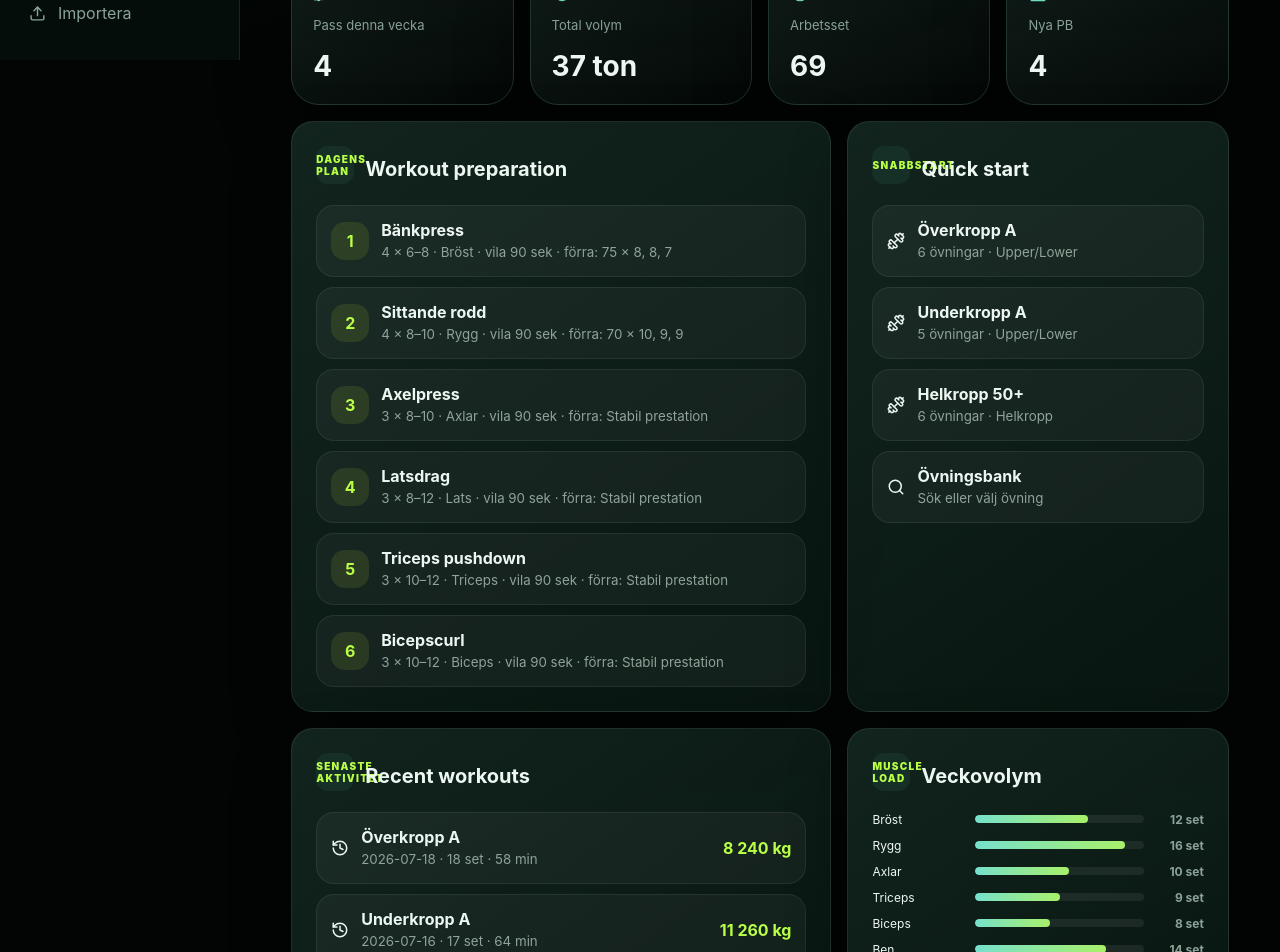
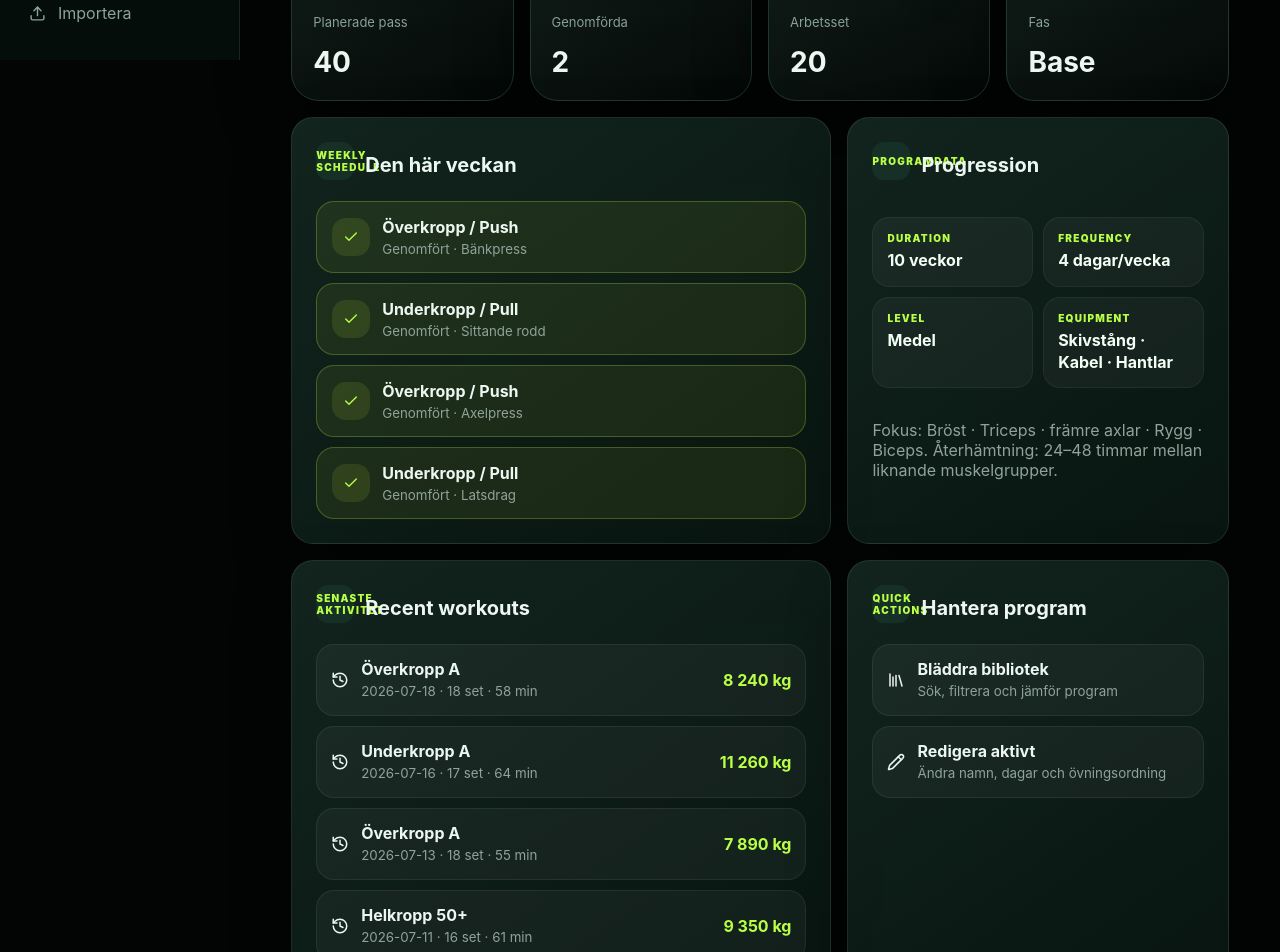
Before and after one commit to robertekholm68-lab/Atlas-ChatGPT, a React (Vite) app: page / in a window 1280 px wide. Shown: the part 740-1692 px from the top of the page. Built offline with nearby package versions, Linux system fonts and the light colour scheme.

Commit message:
Resolve PR 23 program redesign conflicts

```diff
--- a/src/AppPhase4.jsx
+++ b/src/AppPhase4.jsx
@@ -120,7 +120,7 @@ export default function AppPhase4(){
     const reader=new FileReader();reader.onload=()=>{try{const data=JSON.parse(reader.result);if(data.programs)setPrograms(data.programs);if(data.history)setHistory(data.history);notify('Data importerad')}catch{notify('Filen kunde inte läsas')}};reader.readAsText(file)
   }
 
-  const nav=[['dashboard','Home',Activity],['session','Workout',Dumbbell],['recovery','Recovery',HeartPulse],['coach','AI Coach',Bot],['food','Food',Utensils],['progress','Progress',BarChart3]]
+  const nav=[['dashboard','Home',Activity],['programs','Program',Library],['session','Workout',Dumbbell],['recovery','Recovery',HeartPulse],['coach','AI Coach',Bot],['food','Food',Utensils],['progress','Progress',BarChart3]]
   const bottomNavItems = nav.map(([id, label, icon]) => ({ id, label, icon }))
   return <div className="p4-shell">
     <aside className="p4-sidebar"><div className="p4-brand"><span>A</span><div><strong>ATLAS</strong><small>INTELLIGENT TRAINING</small></div></div><nav>{nav.map(([id,label,Icon])=><button key={id} className={page===id?'active':''} onClick={()=> id==='session' && !session ? setPage('programs') : setPage(id)}><Icon size={19}/><span>{label}</span></button>)}</nav><div className="p4-side-tools"><button onClick={exportData}><Download size={17}/>Exportera</button><button onClick={()=>fileInput.current?.click()}><Upload size={17}/>Importera</button><input ref={fileInput} type="file" accept="application/json" hidden onChange={importData}/></div></aside>
@@ -153,22 +153,34 @@ function AtlasAsset({ src, alt, ratio='16 / 10', fit='cover', fallback='Asset re
   return <div className={`atlas-asset ${failed?'missing':''}`} style={{'--asset-ratio':ratio}}>{!failed&&<img src={src} alt={alt} loading="lazy" style={{objectFit:fit}} onError={()=>setFailed(true)}/>} {failed&&<span>{fallback}</span>}</div>
 }
 
+
+function programExercises(program){return (program?.exercises||[]).map(id=>exerciseBank.find(exercise=>exercise.id===id)).filter(Boolean)}
+function programMeta(program,history=[]){
+  const exercises=programExercises(program);const sets=exercises.reduce((sum,e)=>sum+Number((e.sets.match(/\d+/)||[3])[0]),0)
+  const muscles=[...new Set(exercises.flatMap(e=>[e.muscle,...(e.secondary||'').split(' · ').filter(x=>x&&x!=='—')]))].slice(0,5)
+  const equipment=[...new Set(exercises.map(e=>e.equipment))].join(' · ')||'Blandad'
+  const level=program?.name?.includes('50+')?'Åldersanpassad':exercises.some(e=>e.level==='Avancerad')?'Avancerad':exercises.some(e=>e.level==='Medel')?'Medel':'Nybörjare'
+  const goal=program?.type==='PPL'?'Hypertrofi och volym':program?.type==='Helkropp'?'Generell styrka och rörlighet':program?.type==='Upper/Lower'?'Styrka och muskeltillväxt':'Eget mål'
+  const duration=program?.type==='PPL'?8:program?.type==='Helkropp'?6:10
+  const sessionLength=Math.max(35,Math.min(75,Math.round(sets*3.4)))
+  const completed=history.filter(h=>h.name===program?.name).length
+  return {exercises,sets,muscles,equipment,level,goal,duration,sessionLength,completed,phase:completed>duration*(program?.days||0)*.75?'Peak':completed>duration*(program?.days||0)*.35?'Build':'Base'}
+}
+
 function Dashboard({programs,history,startProgram,setPage}){
-  const week=history.slice(0,4);const volume=week.reduce((sum,item)=>sum+item.volume,0);const sets=week.reduce((sum,item)=>sum+item.sets,0)
-  const recommended=programs.find(program=>program.id==='upper-a')||programs[0]
-  const savedPrograms=programs.filter(program=>!program.archived).slice(0,3)
-  const recent=history.slice(0,3)
-  const nextExercises=(recommended?.exercises||[]).map(id=>exerciseBank.find(exercise=>exercise.id===id)).filter(Boolean)
-  const muscleFocus=[...new Set(nextExercises.map(exercise=>exercise.muscle))].slice(0,4).join(' · ')
-  return <div className="p4-grid workout-command-center"><section className="p4-hero span8 workout-home-hero"><div><span className="pill"><Sparkles size={15}/>Dagens rekommendation</span><h2>{recommended?.name||'Välj workout'}</h2><p>{workoutIntelligence.notes} Fokus: {muscleFocus || 'helkropp'}.</p><div className="overview-meta"><span><Clock size={14}/>55 min</span><span><Dumbbell size={14}/>{nextExercises.length} övningar</span><span><Target size={14}/>{sets} set denna vecka</span></div><div className="hero-actions"><button className="p4-primary" onClick={()=>startProgram(recommended)}><Play size={18}/>Starta dagens pass</button><button className="p4-secondary" onClick={()=>setPage('programs')}>Förbered / redigera</button></div></div><div className="hero-asset-stack"><AtlasAsset src={recommended?.cover || atlasAssets.programCovers.upperA} alt={`${recommended?.name || 'Dagens workout'} program cover`} ratio="4 / 3" fallback={assetFallbackLabels.program}/><div className="readiness"><strong>84</strong><span>Redo</span></div></div></section>
-    <section className="panel span4 resumable-card"><SectionTitle eyebrow="Status" title="Redo att starta"/><p>Inget aktivt pass väntar. Din viktigaste åtgärd är att starta dagens workout.</p><button className="p4-primary full" onClick={()=>startProgram(recommended)}><Play size={17}/>Starta nu</button></section>
-    <Kpi icon={Dumbbell} label="Pass denna vecka" value={week.length}/><Kpi icon={Flame} label="Total volym" value={`${Math.round(volume/1000)} ton`}/><Kpi icon={Target} label="Arbetsset" value={sets}/><Kpi icon={Trophy} label="Nya PB" value="4"/>
-    <section className="panel span7"><SectionTitle eyebrow="Dagens plan" title="Workout preparation"/><div className="prep-list">{nextExercises.map((exercise,index)=><div key={exercise.id}><b>{index+1}</b><span><strong>{exercise.name}</strong><small>{exercise.sets} · {exercise.muscle} · vila 90 sek · förra: {previousPerformance(exercise.id)}</small></span></div>)}</div></section>
-    <section className="panel span5"><SectionTitle eyebrow="Snabbstart" title="Quick start"/><div className="quick-start-grid">{savedPrograms.slice(0,3).map(program=><button key={program.id} onClick={()=>startProgram(program)}><Dumbbell size={18}/><span><strong>{program.name}</strong><small>{program.exercises.length} övningar · {program.type}</small></span></button>)}<button onClick={()=>setPage('exercises')}><Search size={18}/><span><strong>Övningsbank</strong><small>Sök eller välj övning</small></span></button></div></section>
-    <section className="panel span7"><SectionTitle eyebrow="Senaste aktivitet" title="Recent workouts"/><div className="recent-workouts">{recent.length?recent.map(item=><div key={item.id}><History size={18}/><span><strong>{item.name}</strong><small>{item.date} · {item.sets} set · {item.duration} min</small></span><b>{item.volume.toLocaleString('sv-SE')} kg</b></div>):<div className="empty-workout-state"><AlertCircle size={18}/>Inga sparade workouts ännu.</div>}</div></section>
-    <section className="panel span5"><SectionTitle eyebrow="Muscle load" title="Veckovolym"/><MuscleVolume compact/></section>
+  const active=programs.find(program=>program.id==='upper-a')||programs[0];const meta=programMeta(active,history)
+  const week=history.slice(0,4);const completedThisWeek=week.length;const totalSessions=meta.duration*(active?.days||0);const adherence=Math.min(100,Math.round(completedThisWeek/Math.max(1,active?.days||1)*100))
+  return <div className="program-dashboard"><section className="p4-hero span8 program-hero"><div><span className="pill"><Sparkles size={15}/>Aktivt program</span><h2>{active?.name||'Inget aktivt program'}</h2><p>{active?`${meta.goal}. Vecka 3 av ${meta.duration} · fas ${meta.phase}. Nästa steg är tydligt: starta rekommenderat pass när du är redo.`:'Välj ett program i biblioteket för att få en tydlig plan.'}</p><div className="overview-meta"><span><CalendarDays size={14}/>Vecka 3 / {meta.duration}</span><span><Dumbbell size={14}/>{active?.days||0} dagar/vecka</span><span><Clock size={14}/>{meta.sessionLength} min/pass</span><span><Target size={14}/>{meta.muscles.slice(0,3).join(' · ')}</span></div><div className="hero-actions"><button className="p4-primary" onClick={()=>startProgram(active)}><Play size={18}/>Starta nästa workout</button><button className="p4-secondary" onClick={()=>setPage('programs')}>Visa programdetaljer</button></div></div><div className="program-orbit"><strong>{adherence}%</strong><span>adherence</span></div></section>
+    <section className="panel span4 next-action-panel"><SectionTitle eyebrow="Nästa action" title="Redo att starta"/><p>{workoutIntelligence.notes}</p><button className="p4-primary full" onClick={()=>startProgram(active)}><Play size={17}/>Starta nu</button><button className="p4-secondary full" onClick={()=>setPage('programs')}>Byt eller redigera</button></section>
+    <Kpi icon={CalendarDays} label="Planerade pass" value={totalSessions}/><Kpi icon={Check} label="Genomförda" value={meta.completed}/><Kpi icon={Target} label="Arbetsset" value={meta.sets}/><Kpi icon={Trophy} label="Fas" value={meta.phase}/>
+    <section className="panel span7"><SectionTitle eyebrow="Weekly schedule" title="Den här veckan"/><div className="program-week-grid">{Array.from({length:active?.days||0},(_,i)=>{const done=i<completedThisWeek;const ex=meta.exercises[i%Math.max(1,meta.exercises.length)];return <article key={i} className={done?'done':i===completedThisWeek?'today':''}><b>{done?<Check size={16}/>:i+1}</b><span><strong>{i%2?'Underkropp / Pull':'Överkropp / Push'}</strong><small>{done?'Genomfört':i===completedThisWeek?'Nästa rekommenderade pass':'Kommande'} · {ex?.name}</small></span></article>})}</div></section>
+    <section className="panel span5"><ProgramProgress program={active} meta={meta}/></section>
+    <section className="panel span7"><SectionTitle eyebrow="Senaste aktivitet" title="Recent workouts"/><div className="recent-workouts">{history.slice(0,4).map(item=><div key={item.id}><History size={18}/><span><strong>{item.name}</strong><small>{item.date} · {item.sets} set · {item.duration} min</small></span><b>{item.volume.toLocaleString('sv-SE')} kg</b></div>)}</div></section>
+    <section className="panel span5"><SectionTitle eyebrow="Quick actions" title="Hantera program"/><div className="quick-start-grid"><button onClick={()=>setPage('programs')}><Library size={18}/><span><strong>Bläddra bibliotek</strong><small>Sök, filtrera och jämför program</small></span></button><button onClick={()=>setPage('programs')}><Pencil size={18}/><span><strong>Redigera aktivt</strong><small>Ändra namn, dagar och övningsordning</small></span></button></div></section>
   </div>
 }
+
+function ProgramProgress({program,meta}){return <div className="program-progress"><SectionTitle eyebrow="Programdata" title="Progression"/><div className="program-facts"><div><span>Duration</span><strong>{meta.duration} veckor</strong></div><div><span>Frequency</span><strong>{program?.days} dagar/vecka</strong></div><div><span>Level</span><strong>{meta.level}</strong></div><div><span>Equipment</span><strong>{meta.equipment}</strong></div></div><p>Fokus: {meta.muscles.join(' · ')}. Återhämtning: 24–48 timmar mellan liknande muskelgrupper.</p></div>}
 
 function ProgramLibrary({programs,setPrograms,activeProgramId,setActiveProgramId,startProgram,notify}){
   const [filter,setFilter]=useState('alla');const active=programs.find(p=>p.id===activeProgramId)||programs[0]
```
Also changed, not shown: src/phase4.css.
